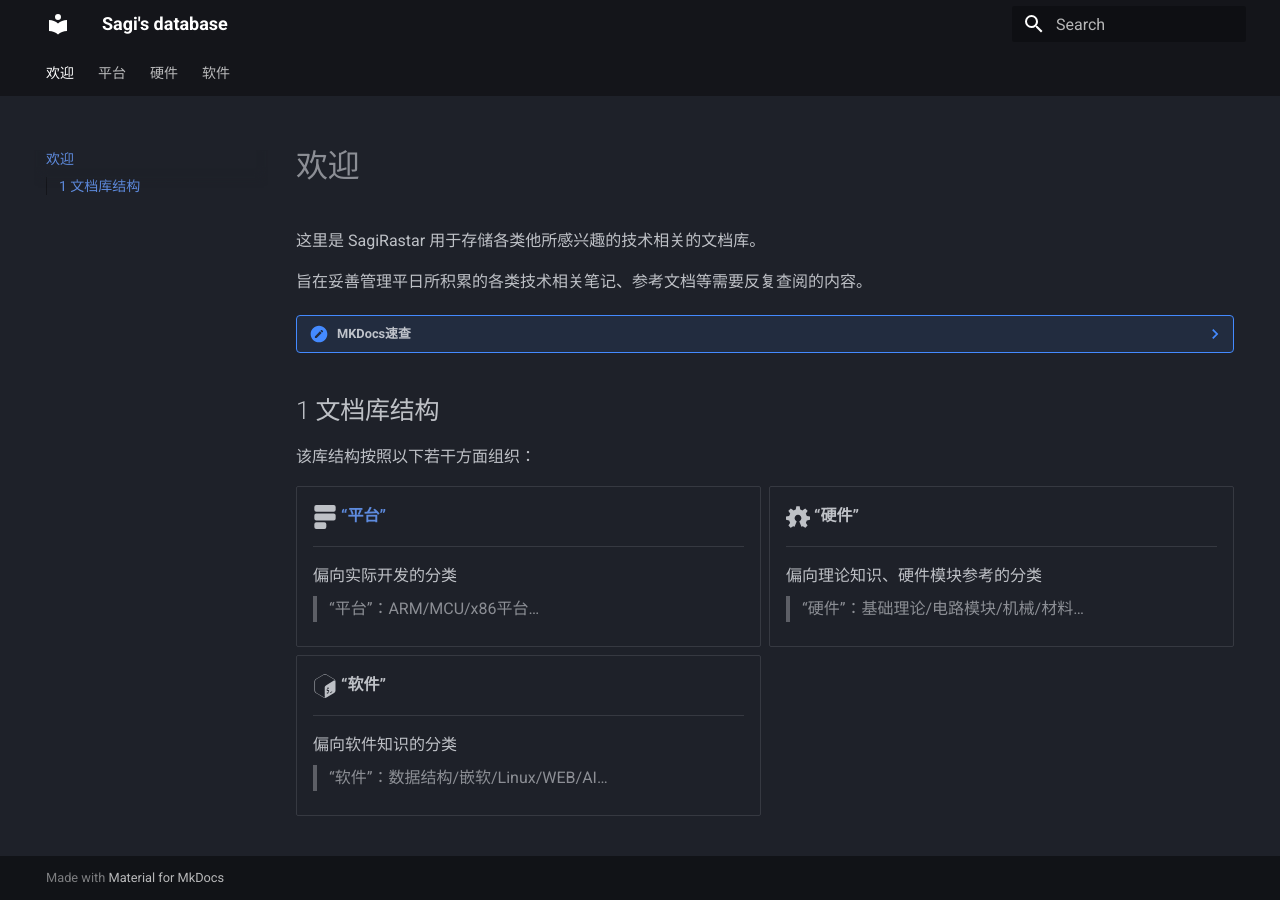
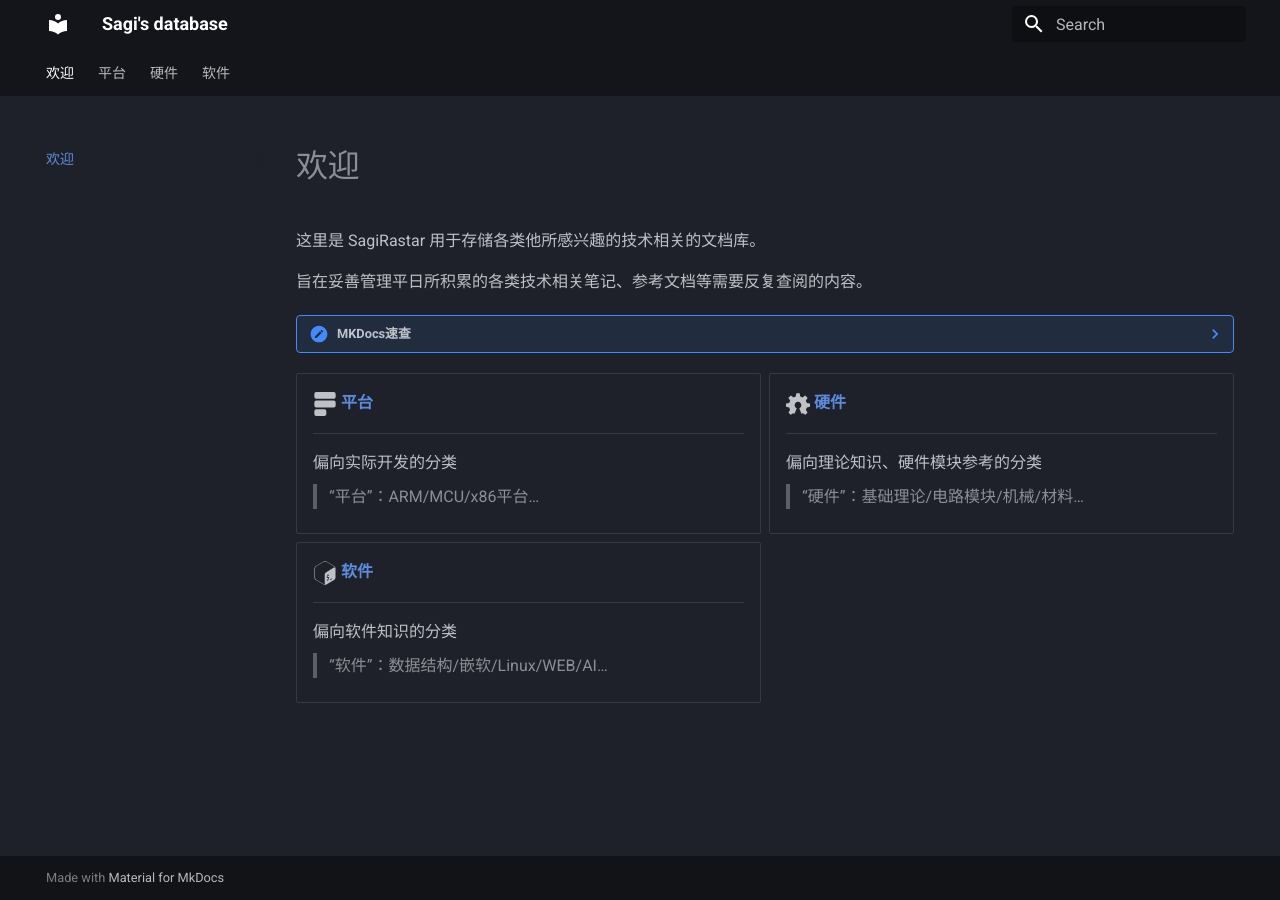
Before and after one commit to Sagi-Rastar/sagi_database, an MkDocs documentation site: the page built from docs/index.md, in a window 1280 px wide. Built offline with MkDocs 1.6.1 and Material for MkDocs 9.7.7, drawn with Linux system fonts in a browser that asks for light colours.

Commit message:
整理欢迎页

```diff
--- a/docs/index.md
+++ b/docs/index.md
@@ -10,15 +10,9 @@
     - `mkdocs build` - 构建项目
     - `mkdocs -h` - 帮助
 
-
-
-## 1 文档库结构
-
-该库结构按照以下若干方面组织：
-
 <div class="grid cards" markdown>
 
--   :simple-formspree:{ .lg .middle } [__“平台”__]()
+-   :simple-formspree:{ .lg .middle } [__平台__](https://sagi-rastar.github.io/sagi_database/%E5%B9%B3%E5%8F%B0/00-%E5%B9%B3%E5%8F%B0%E6%80%BB%E8%BF%B0/)
 
     ---
 
@@ -26,7 +20,7 @@
 
     > “平台”：ARM/MCU/x86平台…
 
--   :simple-opensourcehardware:{ .lg .middle } __“硬件”__
+-   :simple-opensourcehardware:{ .lg .middle } [__硬件__](https://sagi-rastar.github.io/sagi_database/%E7%A1%AC%E4%BB%B6/00-%E7%A1%AC%E4%BB%B6%E6%80%BB%E8%BF%B0/)
 
     ---
 
@@ -34,7 +28,7 @@
 
     > “硬件”：基础理论/电路模块/机械/材料…
 
--   :simple-gnubash:{ .lg .middle } __“软件”__
+-   :simple-gnubash:{ .lg .middle } [__软件__](https://sagi-rastar.github.io/sagi_database/%E8%BD%AF%E4%BB%B6/00-%E8%BD%AF%E4%BB%B6%E6%80%BB%E8%BF%B0/)
 
     ---
 
```
Also changed, not shown: 2 other files.
